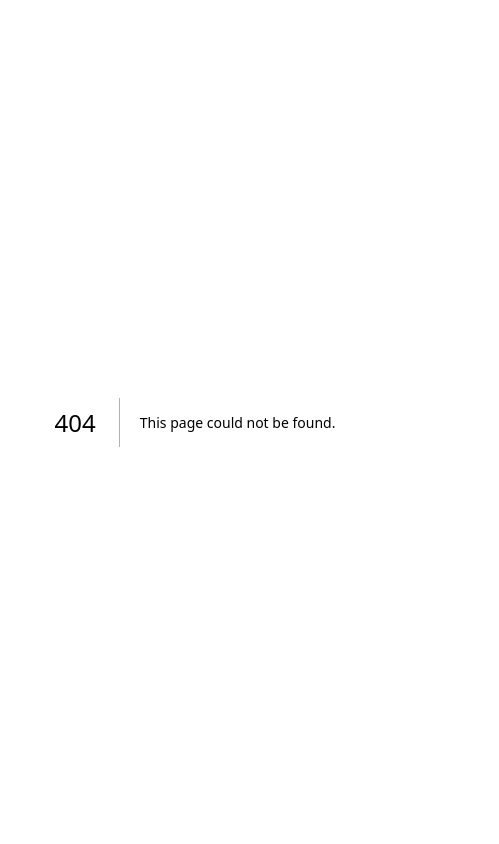
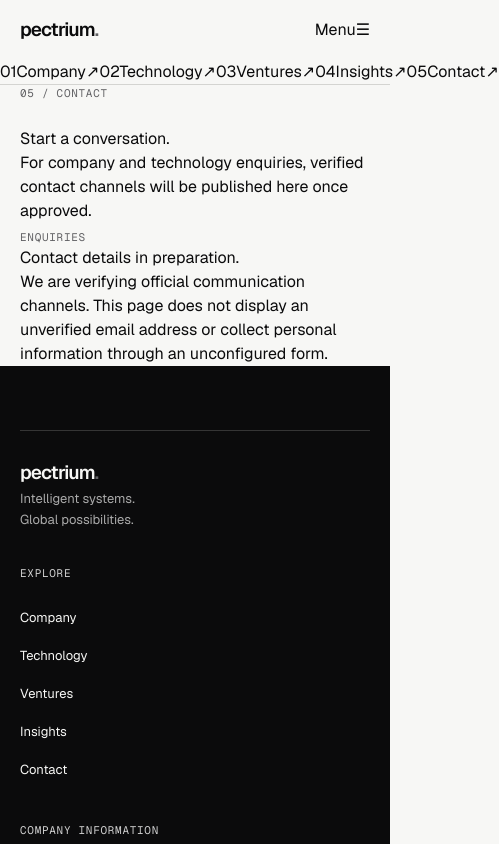
Before and after one commit to ejepsystems/ejepsystems, a Next.js app in the folder apps/web/: page /contact in a window 390 px wide. Before the commit this address had no page. Shown: the top 844 px of the page, 499 px wide, since content can reach past the window. Built offline with nearby package versions, Linux system fonts and the light colour scheme.

Commit message:
feat(pectrium): establish mobile-first multi-page corporate architecture

```diff
--- /dev/null
+++ b/apps/web/app/contact/page.tsx
@@ -0,0 +1,3 @@
+import type {Metadata} from "next";import {PageFrame,PageHero} from "@/components/page-frame";
+export const metadata:Metadata={title:"Contact",description:"Contact information for Pectrium is being verified prior to publication."};
+export default function Contact(){return <PageFrame><PageHero eyebrow="05 / Contact" title="Start a conversation." description="For company and technology enquiries, verified contact channels will be published here once approved."/><section className="shell editorial-section"><p className="section-index">Enquiries</p><div className="empty-editorial"><h2>Contact details in preparation.</h2><p>We are verifying official communication channels. This page does not display an unverified email address or collect personal information through an unconfigured form.</p></div></section></PageFrame>;}
```
